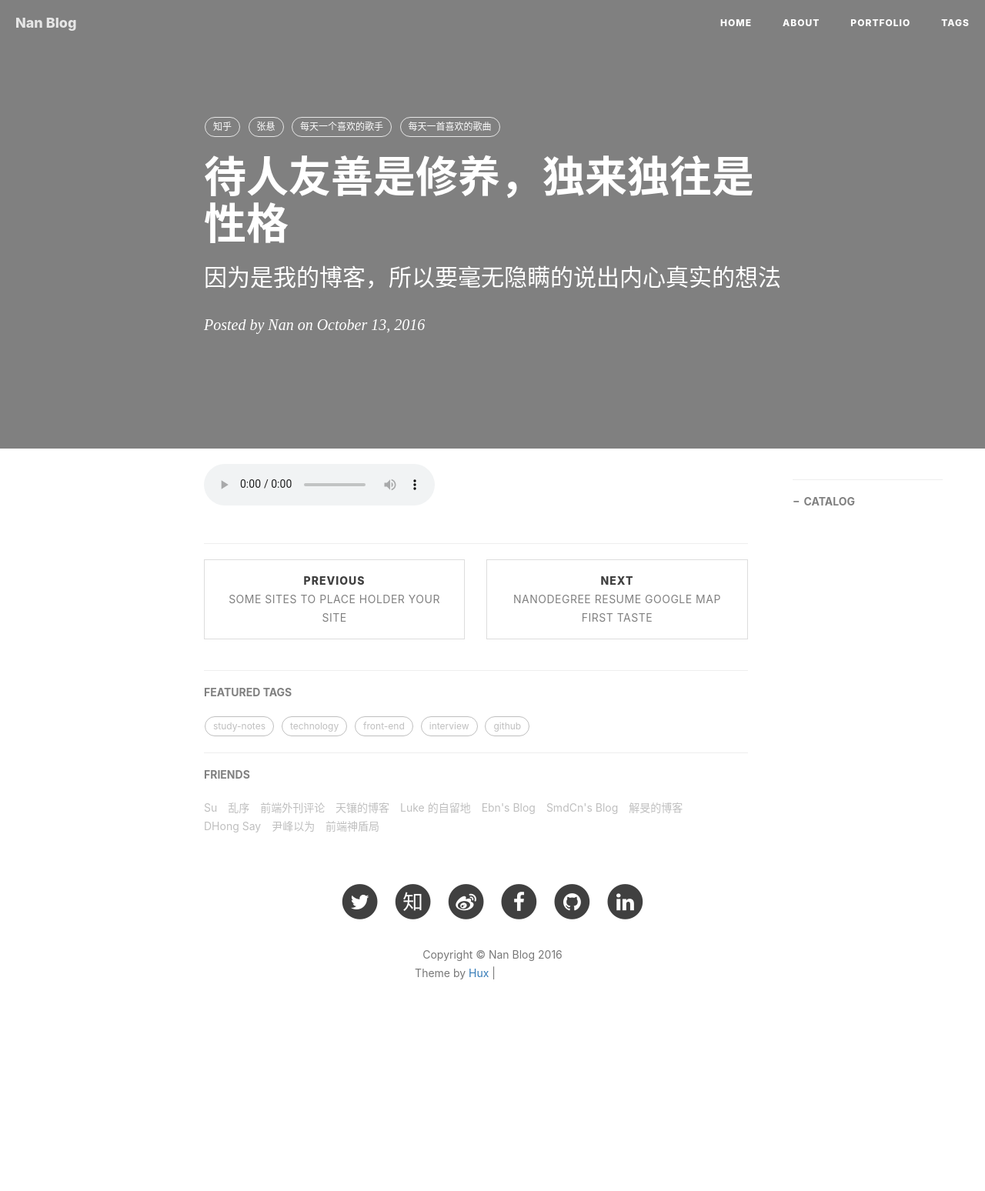
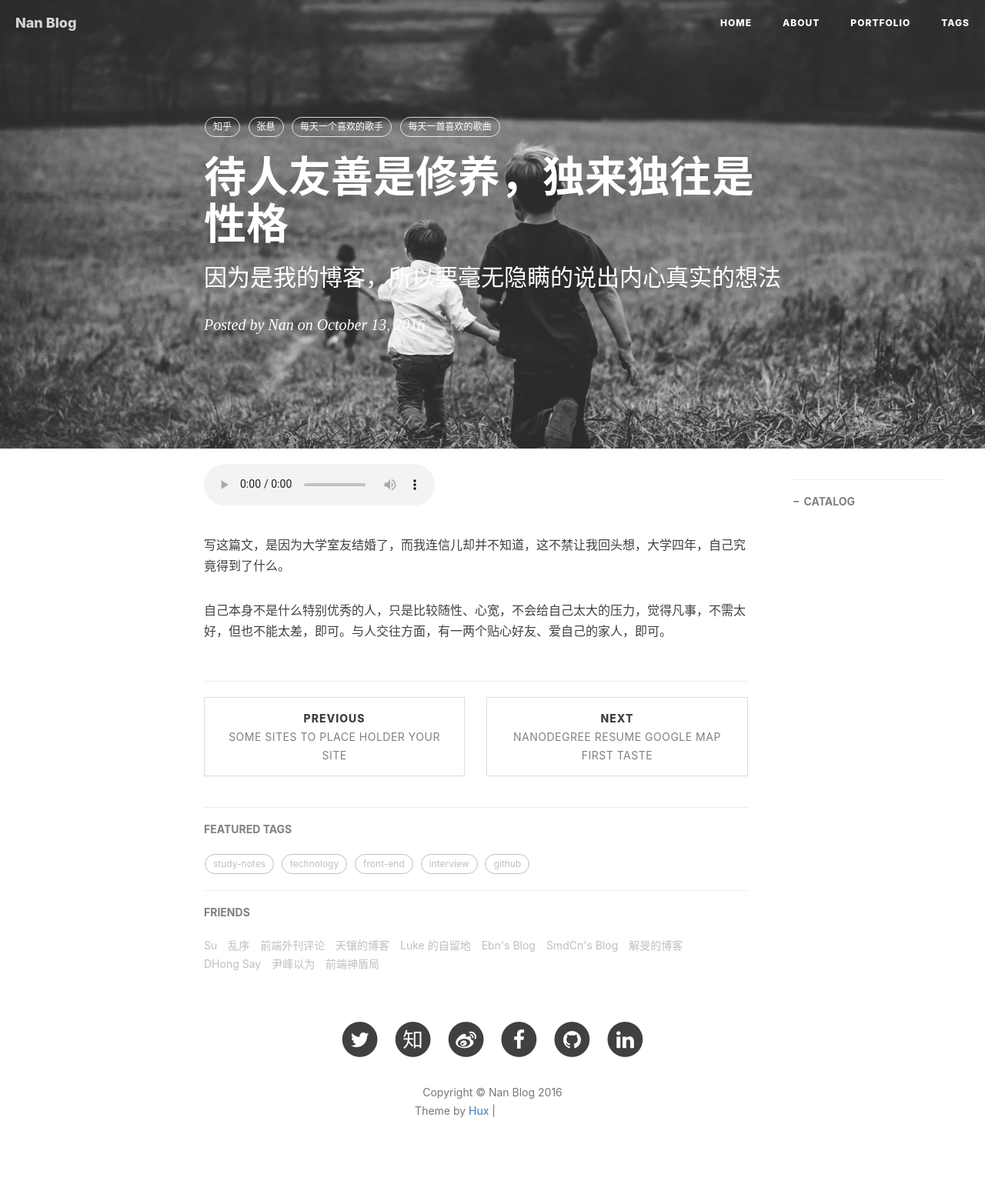
Before and after one commit to mushroommie/try-for-github-pages, a Jekyll site: the page built from _posts/2016-10-31-Feeling about today.md, in a window 1280 px wide. Shown: the whole page at 77% size. Built offline with Jekyll 4.4.1, drawn with Linux system fonts in a browser that asks for light colours; nearby versions of some CDN libraries; comment, search, counter and statistics services are not loaded; before the commit the page ends 1369 px from its top, so only the background shows below that; grey boxes are pictures that could not be loaded.

Commit message:
fix img path

```diff
--- a/_posts/2016-10-31-Feeling about today.md
+++ b/_posts/2016-10-31-Feeling about today.md
@@ -1,6 +1,6 @@
 ---
 layout: post
-header-img: "alone-but-not-lonely.jpg"
+header-img: "img/alone-but-not-lonely.jpg"
 title: "待人友善是修养，独来独往是性格"
 subtitle: "因为是我的博客，所以要毫无隐瞒的说出内心真实的想法"
 date: 2016-10-13
@@ -14,3 +14,7 @@ tags:
 ---
 
 <audio src="https://rawgithub.com/mushroommie/loved-songs/master/Zhangxuan-MY-BABY.mp3" autoplay="true" controls="true"></audio>
+
+写这篇文，是因为大学室友结婚了，而我连信儿却并不知道，这不禁让我回头想，大学四年，自己究竟得到了什么。
+
+自己本身不是什么特别优秀的人，只是比较随性、心宽，不会给自己太大的压力，觉得凡事，不需太好，但也不能太差，即可。与人交往方面，有一两个贴心好友、爱自己的家人，即可。
```
